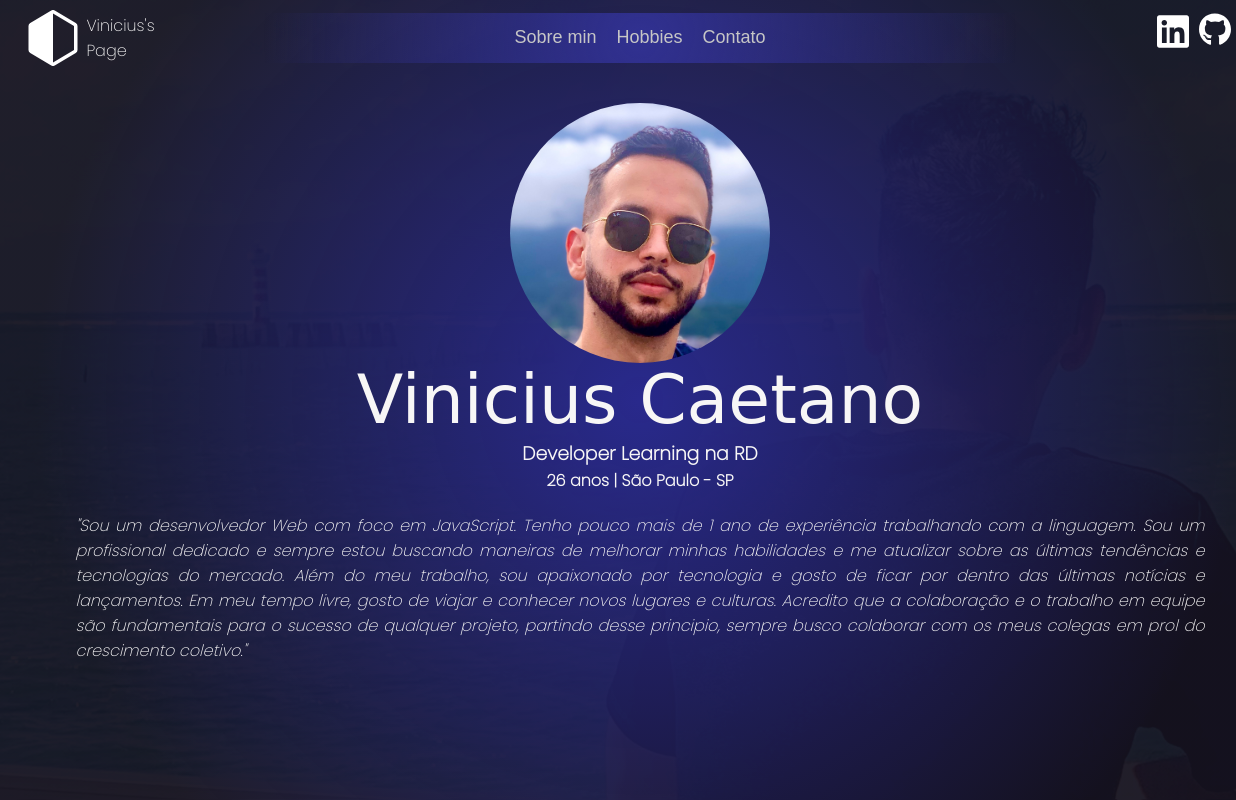
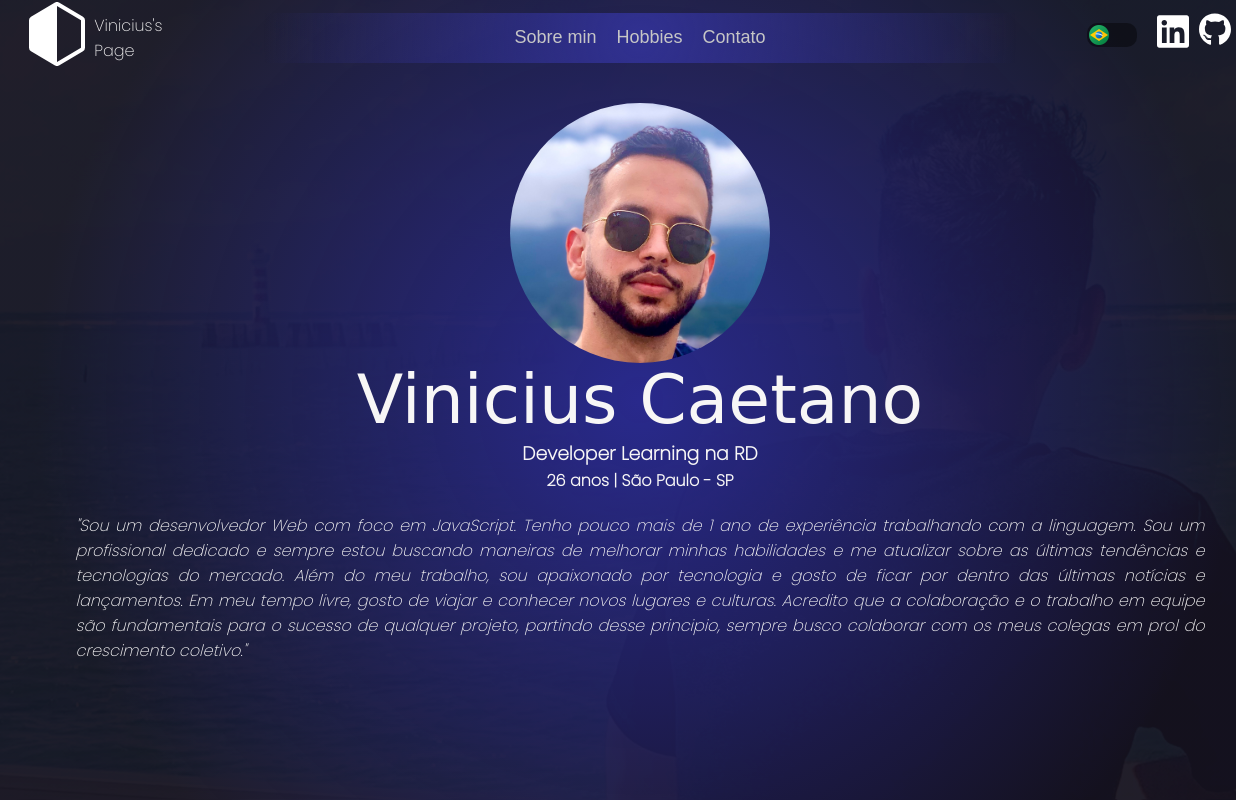
Before and after one commit to zViniicius/Resilia-PI1, a plain HTML site: page index.html in a window 1280 px wide. Shown: the top 800 px of the page, 0-1236 px from the left. Drawn offline with Linux system fonts and the light colour scheme; a web font is replaced by a local one.

Commit message:
Add switch language element in header

```diff
--- a/assets/css/style.css
+++ b/assets/css/style.css
@@ -250,6 +250,36 @@ nav .container {
   transform: scale(0.75);
 }
 
+.sliderLang {
+  position: absolute;
+  display: inline-block;
+  width: 50px;
+  height: 24px;
+  background: rgba(0, 0, 0, 0.4);
+  border-radius: 10px;
+  left: -70px;
+  top: 10px;
+}
+.sliderLang input {
+  width: 0;
+}
+.switch {
+  position: absolute;
+  cursor: pointer;
+  width: 24px;
+  height: 24px;
+  background: url('/assets/img/icon-lang/pt-br.png');
+  background-size: cover;
+  background-position: center;
+  transition: 0.3s;
+}
+input:checked ~ .switch {
+  transform: translateX(25px);
+  background: url('/assets/img/icon-lang/en-us.png');
+  background-size: cover;
+  background-position: center;
+}
+
 /* Seção Sobre min */
 .round-profile {
   width: 260px;
@@ -294,13 +324,14 @@ nav .container {
   align-items: center;
 }
 .foto {
+  scale: 0.95;
   width: 240px;
   border-radius: 10px;
   transition: all 0.4s;
   box-shadow: var(--shadow-box-config);
 }
 .foto:hover {
-  scale: 0.95;
+  scale: 1;
 }
 #img6 > a > .foto {
   width: 1280px;
@@ -367,7 +398,7 @@ section .container {
   transition: 0.5s;
   background: var(--bg-input);
   background-size: 200% auto;
-  color: var(var(--light-text));
+  color: var(--light-text);
   box-shadow: var(--shadow-box-config);
   border-radius: 5px;
   border: none;
--- a/index.html
+++ b/index.html
@@ -14,10 +14,9 @@
         <div class="container flex-row">
           <!-- Logo -->
           <div class="logo flex-row">
-            <img id="imgLogo" src="assets/img/favicon.svg" width="64px" /><span
-              id="navTitle"
-              >Vinicius's Page</span
-            >
+            <a href="#"
+              ><img id="imgLogo" src="assets/img/favicon.svg" width="64px" /></a
+            ><span id="navTitle">Vinicius's Page</span>
           </div>
           <!-- Menu Links -->
           <div class="menuLinks">
@@ -60,6 +59,11 @@
                 /></a>
               </li>
             </ul>
+
+            <label class="sliderLang" title="Alterar idioma do site">
+              <input type="checkbox" id="changeLang" />
+              <span class="switch"></span
+            ></label>
           </div>
         </div>
       </nav>
@@ -184,6 +188,7 @@
       <!-- Seção Contato -->
       <section id="contact" class="contact flex-column">
         <div class="container">
+          <h3>Entrar em contato</h3>
           <form action="">
             <div class="inputField flex-column">
               <label for="inputName" class="formLabel">Nome</label>
@@ -193,7 +198,7 @@
                 id="inputName"
                 placeholder="Seu nome"
               />
-              <div class="line"></div>
+              <span class="line"></span>
             </div>
             <div class="inputField flex-column">
               <label for="inputEmail" class="formLabel">Email</label>
@@ -203,7 +208,7 @@
                 id="inputEmail"
                 placeholder="Seu email"
               />
-              <div class="line"></div>
+              <span class="line"></span>
             </div>
             <div class="inputField flex-column">
               <label for="selectAssunto" class="formLabel">Assunto</label>
@@ -222,7 +227,7 @@
                 rows="50"
                 cols="50"
               ></textarea>
-              <div class="line"></div>
+              <span class="line"></span>
             </div>
             <button class="btn flex">Enviar</button>
           </form>
```
Also changed, not shown: assets/img/icon-lang/en-us.png (added), assets/img/icon-lang/pt-br.png (added).
